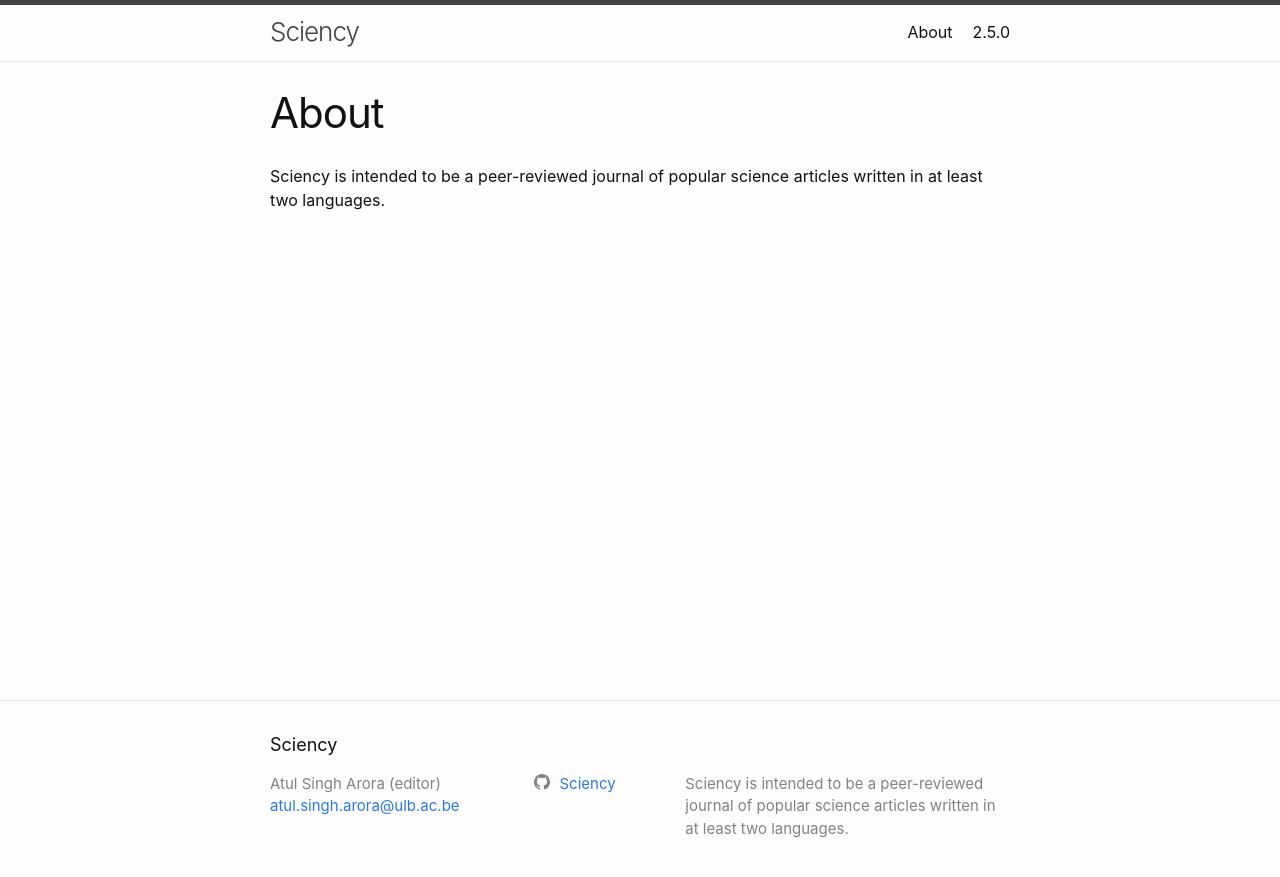
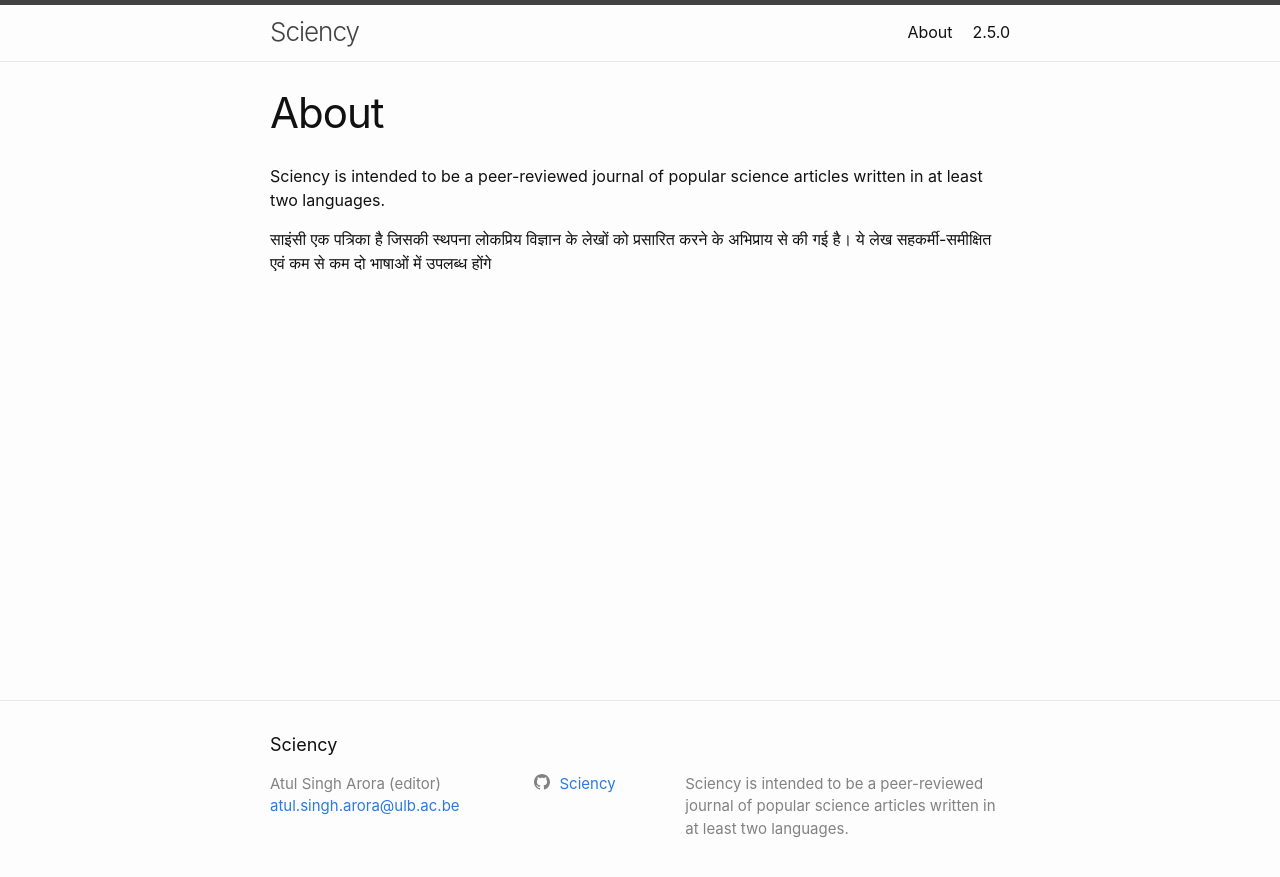
Before and after one commit to Sciency/sciency.github.com, a Jekyll site: the page built from about.md, in a window 1280 px wide. Shown: the top 877 px of the page. Built offline with Jekyll 4.4.1, drawn with Linux system fonts in a browser that asks for light colours.

Commit message:
Update about.md

```diff
--- a/about.md
+++ b/about.md
@@ -5,3 +5,5 @@ permalink: /about/
 ---
 
 Sciency is intended to be a peer-reviewed journal of popular science articles written in at least two languages.
+
+साइंसी एक पत्रिका है जिसकी स्थपना लोकप्रिय विज्ञान के लेखों को प्रसारित करने के अभिप्राय से की गई है। ये लेख सहकर्मी-समीक्षित एवं कम से कम दो भाषाओं में उपलब्ध होंगे
```
